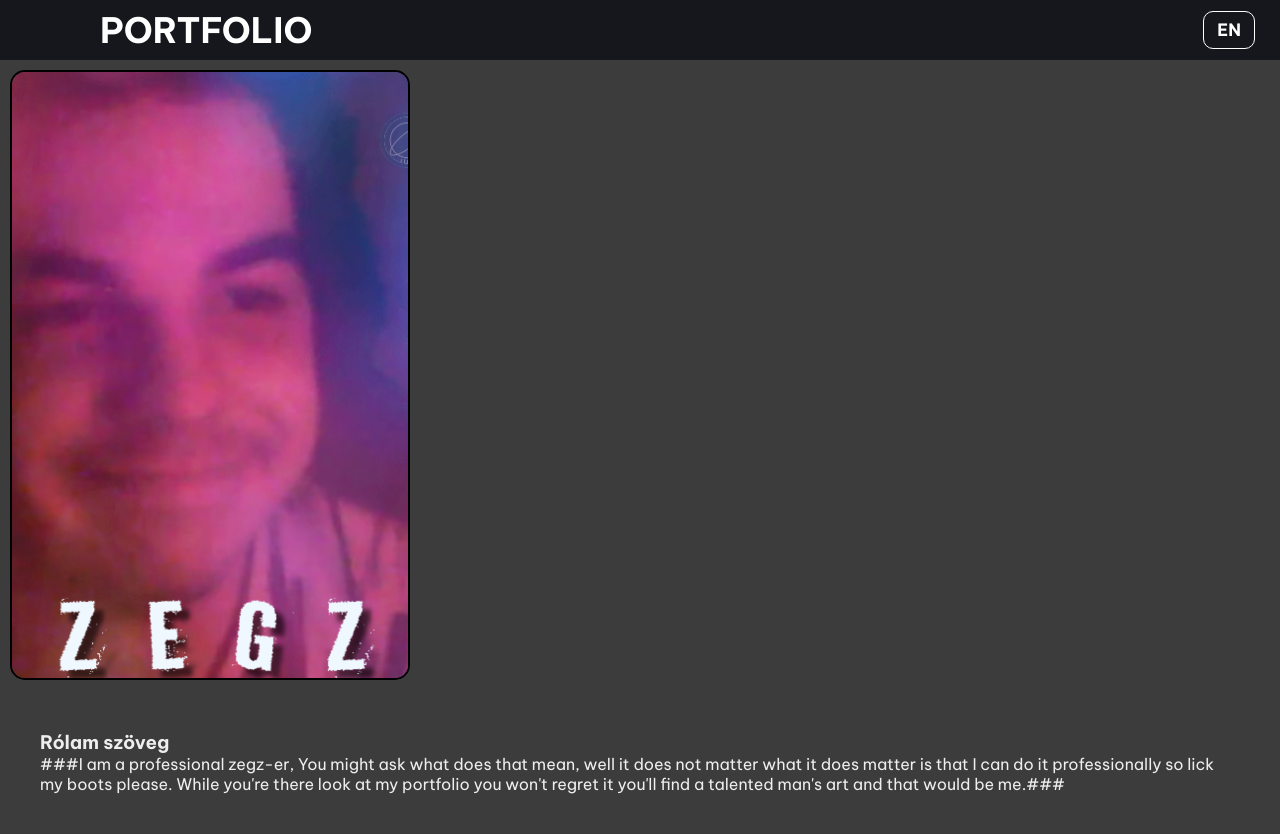
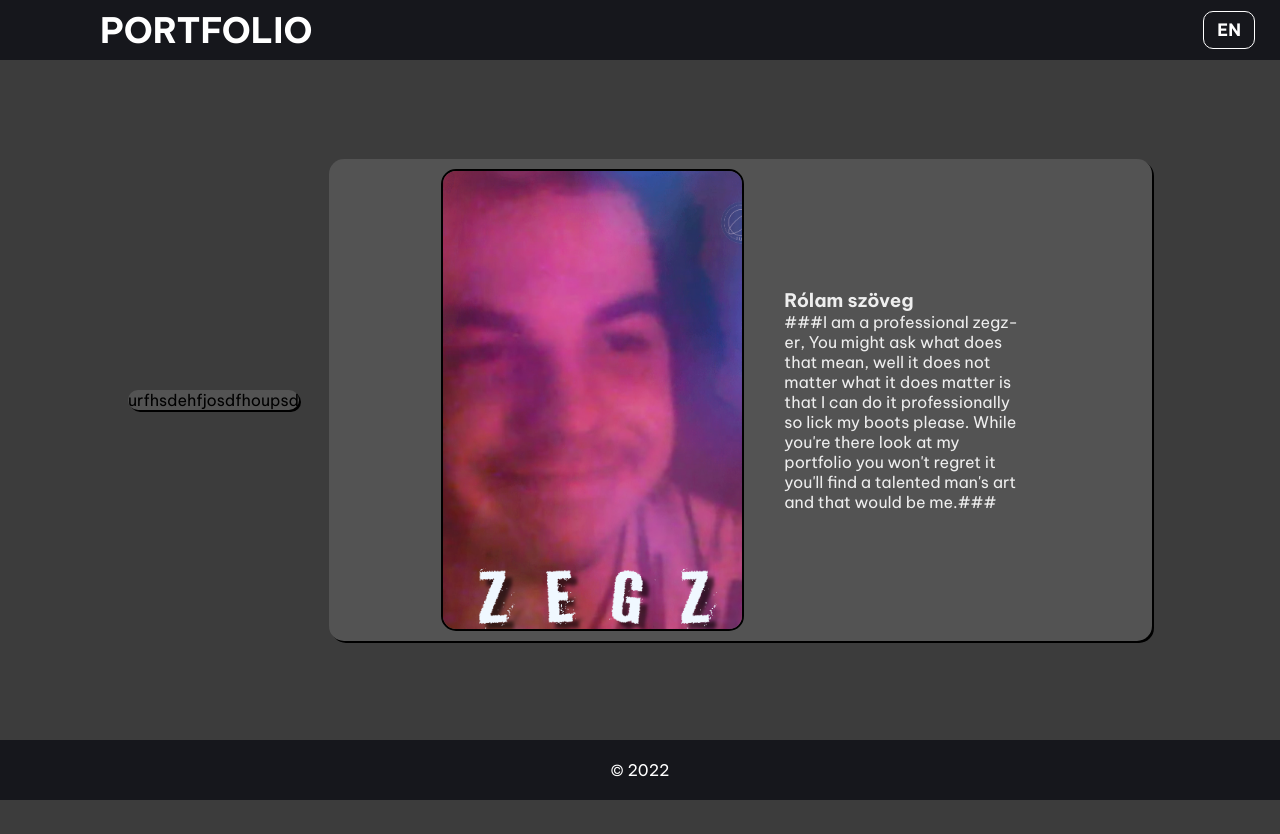
Before and after one commit to Pityuwarrior/Szakdolgozat, a PHP site: template Codes/front/pages/programming.php in a window 1280 px wide. After the commit the page ends 800 px from the top, so only its background shows below. Run offline with PHP 8.4, Linux system fonts and the light colour scheme; the template is opened without the code that fills it, so the values that code supplies are empty.

Commit message:
2022.04.05

```diff
--- a/Codes/front/CSS/style.css
+++ b/Codes/front/CSS/style.css
@@ -5,9 +5,17 @@
     list-style: none;
     box-sizing: border-box;
 }
+html{
+    height: 100%;
+}
 body{
     font-family: 'Be Vietnam Pro', sans-serif;
     background-color: rgb(60, 60, 60);
+    display: flex;
+    flex-flow: column nowrap;
+    justify-content: space-between;
+    height: 100%;
+    margin: auto;
 }
 .banner-area{
     margin-top: -60px;
@@ -87,6 +95,7 @@ label.logo{
     display: flex;
     justify-content: space-between;
     flex-flow: row nowrap;
+    flex: 0 0 auto;
 }
 nav ul{
     padding-right: 20px;
@@ -129,11 +138,21 @@ a:hover{
     margin: auto;
     align-items: center;
     justify-content: center;
-    gap: 50px;
+    gap: 30px;
     height: 100vh;
     padding: 10%;
 }
-.flex_aboutme .flex_inner{
+.flex_hobby, .flex_inner, .flex_programming{
+    display: flex;
+    box-sizing: border-box;
+    margin: auto;
+    align-items: center;
+    justify-content: center;
+    gap: 30px;
+    padding-left: 10%;
+    padding-right: 10%;
+}
+.flex_inner, .flex_progtext{
     display: flex;
     box-sizing: border-box;
     margin: auto;
@@ -147,14 +166,40 @@ a:hover{
     color: rgb(238, 238, 238);
     border-radius: 15px;
     word-break: normal;
-    padding: 40px;
-    flex-basis: 70%;
+    padding-right: 30px;
+    flex-basis: 80%;
 }
-.pic_item{
+.flex_programming .flex_progtext{
+
+}
+.flex_inner .flex_video_outer{
+    flex-basis: 100%;
+    padding: 2%;
+    display: block;
+}
+.flex_inner .video_item{
+    background-color: #000000;
+}
+.flex_inner .pic_item, .flex_inner .video_item{
+    position: relative;
+    padding-top: 56.25%;
+    width: 100%;
+    display: block;
+}
+.flex_inner .video_item .video{
+    display: block;
+    position: absolute;
+    top: 0;
+    left:0;
+    width: 100%;
+    height: 100%;
+    border: 2px solid #000000;
+}
+.flex_inner .pic_item{
     padding: 10px;
     flex-grow: 0;
 }
-.pic_item img{
+.flex_inner .pic_item img{
     display: block;
     border-radius: 15px;
     border: 2px solid #000000;
@@ -202,6 +247,18 @@ display: none;
 	padding: 10px;
     text-decoration: none;
 }
+footer{
+
+    background-color: #16171c;
+    position: static;
+    bottom: 0;
+    width: 100%;
+}
+footer p{
+    color: white;
+    text-align: center;
+    padding-top: 20px;
+}
 #up:hover, #down:hover {
 	color: #16171c;
 }
@@ -246,14 +303,14 @@ display: none;
     #check:checked ~ ul{
         left: 0;
     }
-    .flex_aboutme{
+    .flex_aboutme, .flex_hobby{
         flex-direction: column;
         gap: 30px;
     }
-    .pic_item{
+    .pic_item, .video_item{
         justify-items: center;
     }
-    .pic_item img{
+    .pic_item img, .video{
         margin: auto;
     }
     a:hover{
@@ -267,7 +324,7 @@ display: none;
     .disable-scroll{
         overflow-y: hidden;
     }
-    .flex_aboutme .flex_inner{
+    .flex_inner{
         display: block;
         background-color: unset;
         border: unset;
@@ -277,5 +334,7 @@ display: none;
         background-color: #535353;
         box-shadow: 2px 2px black;
         padding: 20px;
+        margin-top: 20px;
+        margin-bottom: 20px;
     }
 }
--- a/Codes/front/footer.php
+++ b/Codes/front/footer.php
@@ -1,8 +1,9 @@
 </main>
+<button id = "up" value = "value">
+        <i class="fa-solid fa-circle-arrow-up"></i>
+</button>
 <footer>
-    <button id = "up" value = "value">
-        <i class="fa-solid fa-circle-arrow-up"></i>
-    </button>
+      <p><?=wraptrans('footer_text')?> &copy; <?=date('Y')?><p>
 </footer>
 <script src="./front/JavaScripts/index.js"> </script>
 </body>
--- a/Codes/front/header.php
+++ b/Codes/front/header.php
@@ -2,9 +2,10 @@
 $menu = menu();
 require_once "./back/language.php";
 include "./front/menu.php";
+$htmllang = $lang === "hu" ? "hu" : "en";
 ?>
 <!DOCTYPE html>
-<html lang="hu">
+<html lang="<?=$htmllang?>">
 <head>
     <meta charset="UTF-8">
     <meta http-equiv="X-UA-Compatible" content="IE=edge">
--- a/Codes/front/menu.php
+++ b/Codes/front/menu.php
@@ -1,7 +1,9 @@
 <?php
+//Menükezelés
 $page = "about_me";
 if(isset($_GET['menu']))
 {
+    // Kiszedi és valid-álja az oldal nevét.
     if(preg_match("/^\w+$/", $_GET['menu'], $menuitem))
     {
         [$page] = $menuitem;
--- a/Codes/front/pages/programming.php
+++ b/Codes/front/pages/programming.php
@@ -1,4 +1,7 @@
 <section class = "flex_programming">
+    <div class = "flex_progtext">
+        <p>urfhsdehfjosdfhoupsd</p>
+    </div>
     <div class = "flex_inner">
         <div class = "pic_item"><img src = "./front/Resources/img/p_aboutme.png" alt = "me"></div>
         <div class = "text_item">
```
Also changed, not shown: Codes/back/db_function.php (+5 -180 lines), Codes/back/function.php (+7 -0 lines), Codes/front/Resources/portfolio.sql (+95 -11 lines), Codes/front/pages/hobbies.php (+11 -1 lines), 1 other file. Lines whose indentation alone changed are shown as unchanged.
